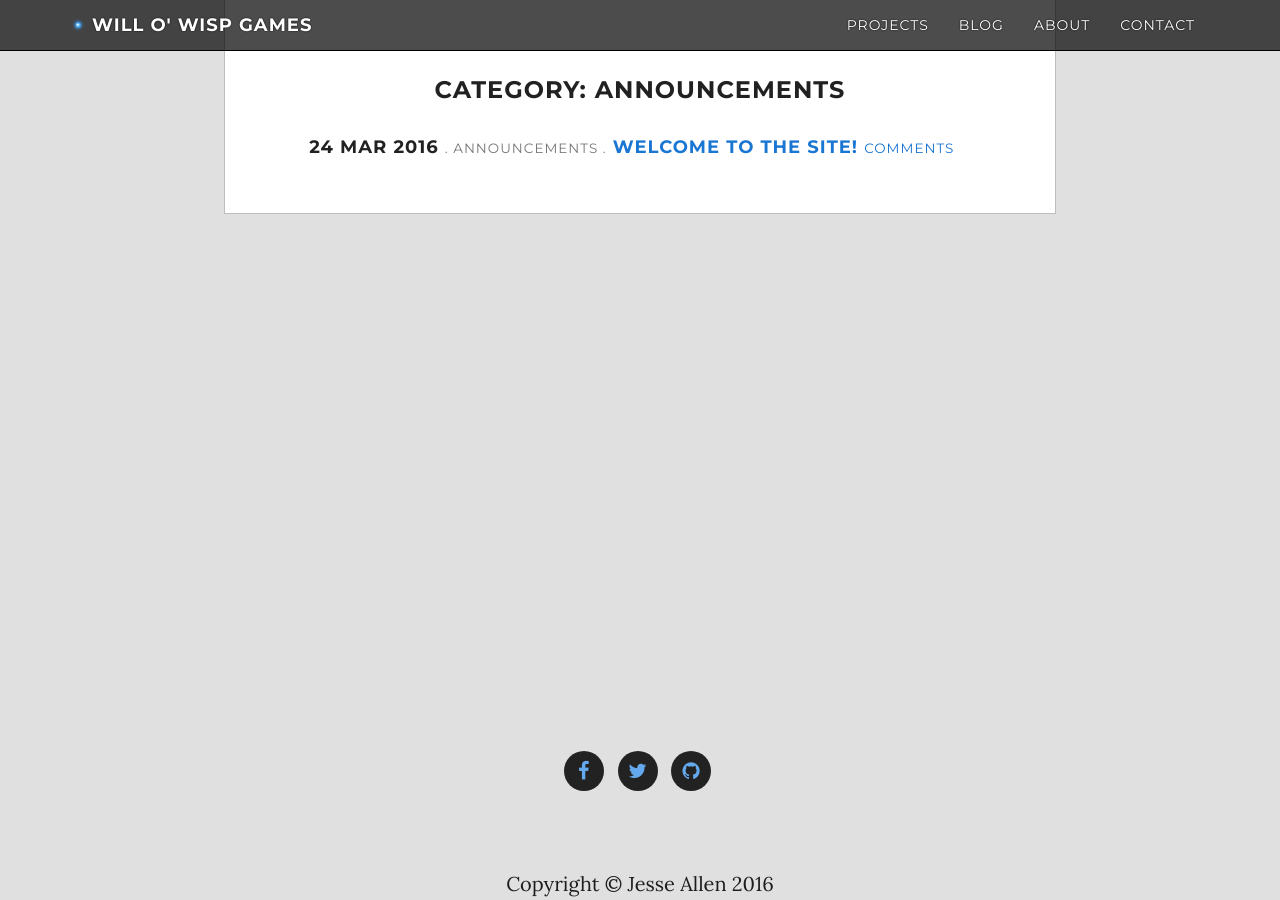
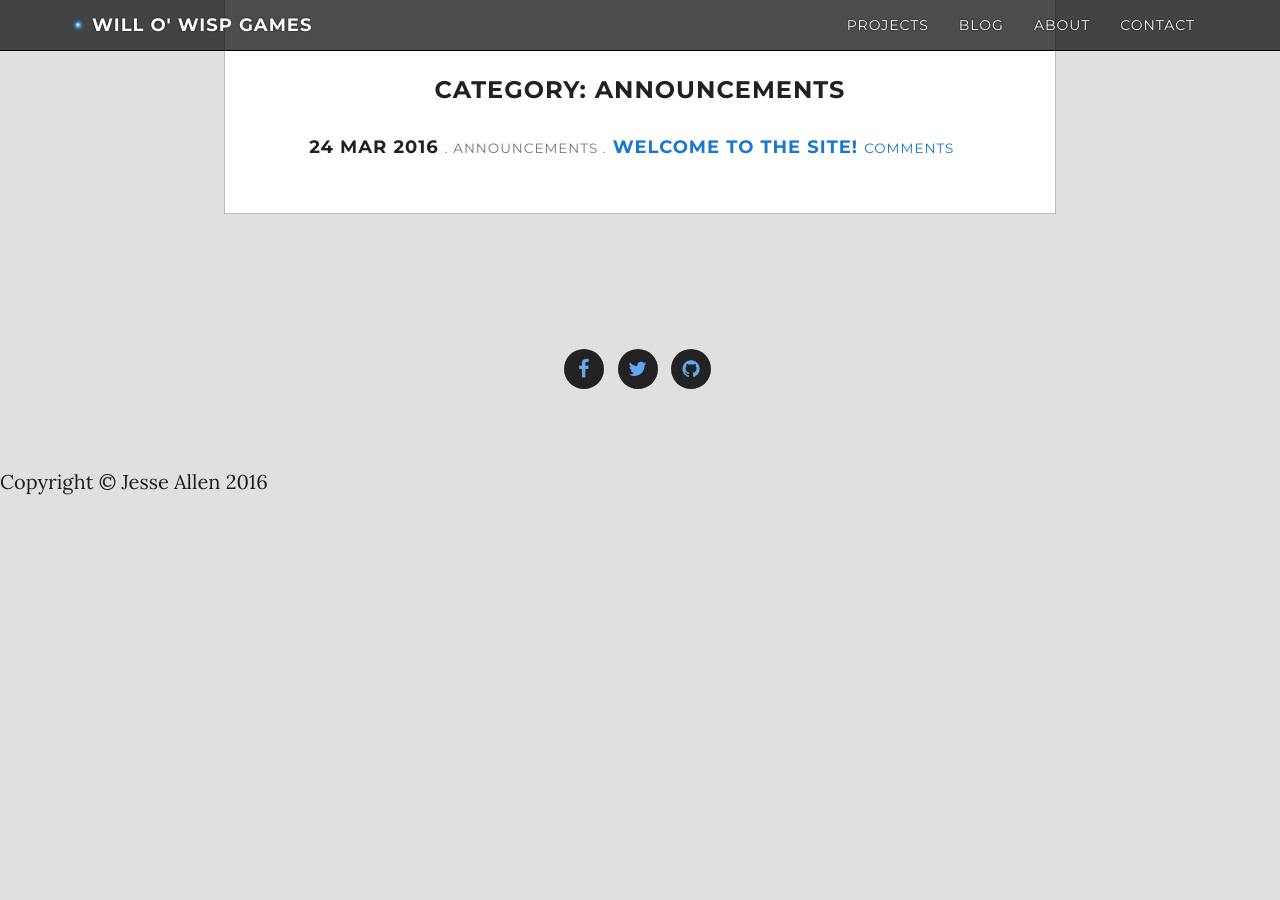
Before and after one commit to WilloWispGames/WilloWispGames.github.io, a Jekyll site: the page built from categories/announcements.html, in a window 1280 px wide and 900 px high, scrolled down 124 px. Built offline with Jekyll 4.4.1, drawn with Linux system fonts in a browser that asks for light colours; nearby versions of some CDN libraries; after the commit the page ends 1000 px from its top, so only the background shows below that.

Commit message:
Update main.scss

```diff
--- a/css/main.scss
+++ b/css/main.scss
@@ -30,15 +30,3 @@
   -o-background-size: cover;
   overflow: hidden;
 }
-
-#footer {
-  position: absolute;
-  bottom: 0;
-  width: 100%;
-  height: 125px;
-}
-
-#footer p {
-  padding: 10;
-  text-align: center;
-}
```
